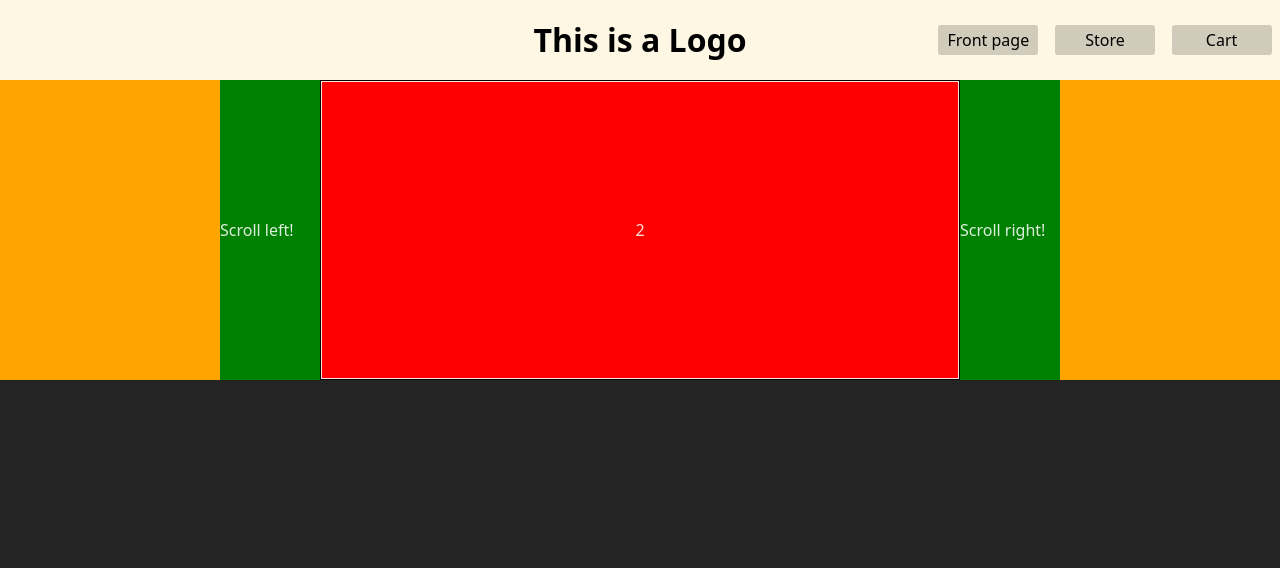
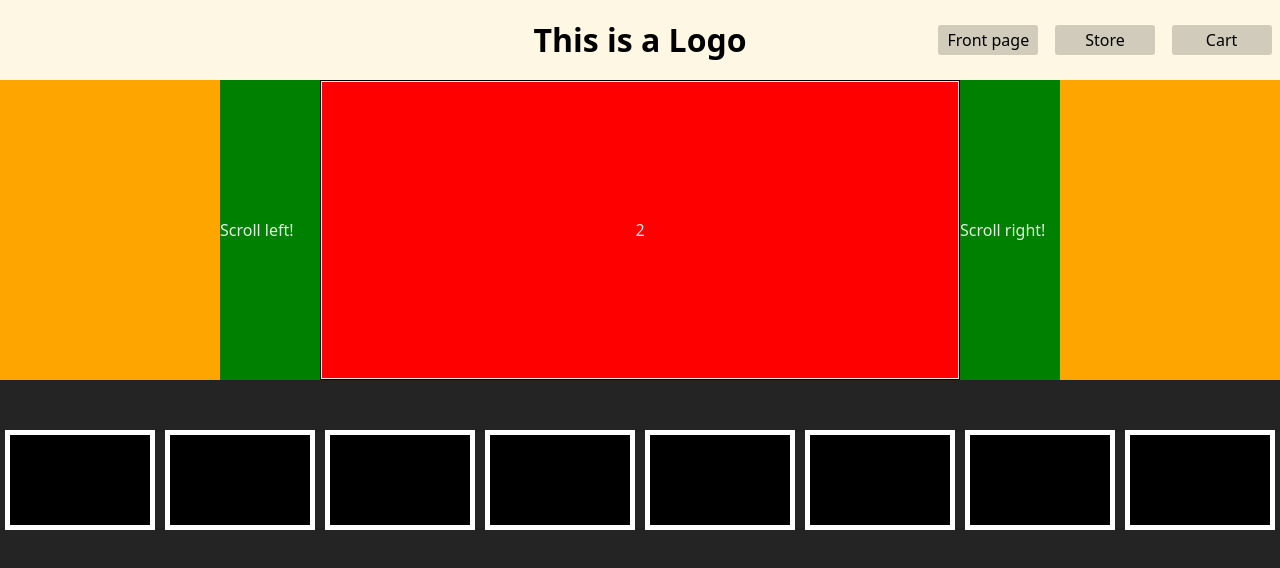
Before and after one commit to wellwe11/shoppingCart, a React (Vite) app: page / in a window 1280 px wide. Shown: the top 568 px of the page. Built offline with nearby package versions, Linux system fonts and the light colour scheme.

Commit message:
added sass and structured the css a bit

```diff
--- a/package.json
+++ b/package.json
@@ -29,7 +29,7 @@
     "eslint-plugin-react-refresh": "^0.4.19",
     "globals": "^15.15.0",
     "jsdom": "^26.0.0",
-    "sass": "^1.85.1",
+    "sass": "^1.86.0",
     "vite": "^6.2.0",
     "vitest": "^3.0.8"
   }
--- a/src/components/DEFAULTPAGE/DefaultPage.jsx
+++ b/src/components/DEFAULTPAGE/DefaultPage.jsx
@@ -2,18 +2,37 @@ import { useEffect, useState } from "react";
 import classes from "./defaultPage.module.scss";
 import React from "react";
 
-const PictureSlider = () => {
+const PictureSliderSmall = ({ size }) => {
+  const images = [];
+
+  const createImages = () => {
+    for (let i = 0; i < size; i++) {
+      images.push(i);
+    }
+  };
+  createImages();
+  return (
+    <div className={classes.smallPictureSlider}>
+      <div className={classes.pictureSliderContainer}>
+        {images.map((img, index) => (
+          <div key={index} className={classes.pictureSliderImage}></div>
+        ))}
+      </div>
+    </div>
+  );
+};
+
+const PictureSliderBig = ({ size }) => {
   const [activeImage, setActiveImage] = useState(1);
   const [mouseHoverSlider, setMouseHoverSlider] = useState(false);
+  const images = [];
 
-  const images = [
-    { img: "imgOne" },
-    { img: "imgTwo" },
-    { img: "imgThree" },
-    { img: "imgFour" },
-    { img: "imgFive" },
-    { img: "imgSix" },
-  ];
+  const createImages = () => {
+    for (let i = 0; i < size; i++) {
+      images.push(i);
+    }
+  };
+  createImages();
 
   const addActiveImage = () => {
     if (activeImage < images.length - 1) {
@@ -50,7 +69,7 @@ const PictureSlider = () => {
   });
 
   return (
-    <div>
+    <div className={classes.bigPictureSLider}>
       <div className={classes.pictureSliderContainer}>
         <button
           onClick={subtractActiveImage}
@@ -82,7 +101,8 @@ const PictureSlider = () => {
 const DefaultPage = () => {
   return (
     <div>
-      <PictureSlider />
+      <PictureSliderBig size={10} />
+      <PictureSliderSmall size={15} />
     </div>
   );
 };
--- a/src/components/DEFAULTPAGE/defaultPage.module.scss
+++ b/src/components/DEFAULTPAGE/defaultPage.module.scss
@@ -1,3 +1,4 @@
+.bigPictureSLider {
   .pictureSliderContainer {
     width: 100%;
     height: 300px;
@@ -49,3 +50,23 @@
 
     z-index: 1;
   }
+}
+
+.smallPictureSlider {
+  .pictureSliderContainer {
+    width: 100%;
+    height: 200px;
+    display: flex;
+    justify-content: space-between;
+    align-items: center;
+    overflow: hidden;
+  }
+
+  .pictureSliderImage {
+    min-width: 150px;
+    height: 100px;
+    background-color: black;
+    border: 5px solid white;
+    margin: 5px;
+  }
+}
```
Also changed, not shown: 1 other file (tests, documents, lock files or other folders). Lines whose indentation alone changed are shown as unchanged.
